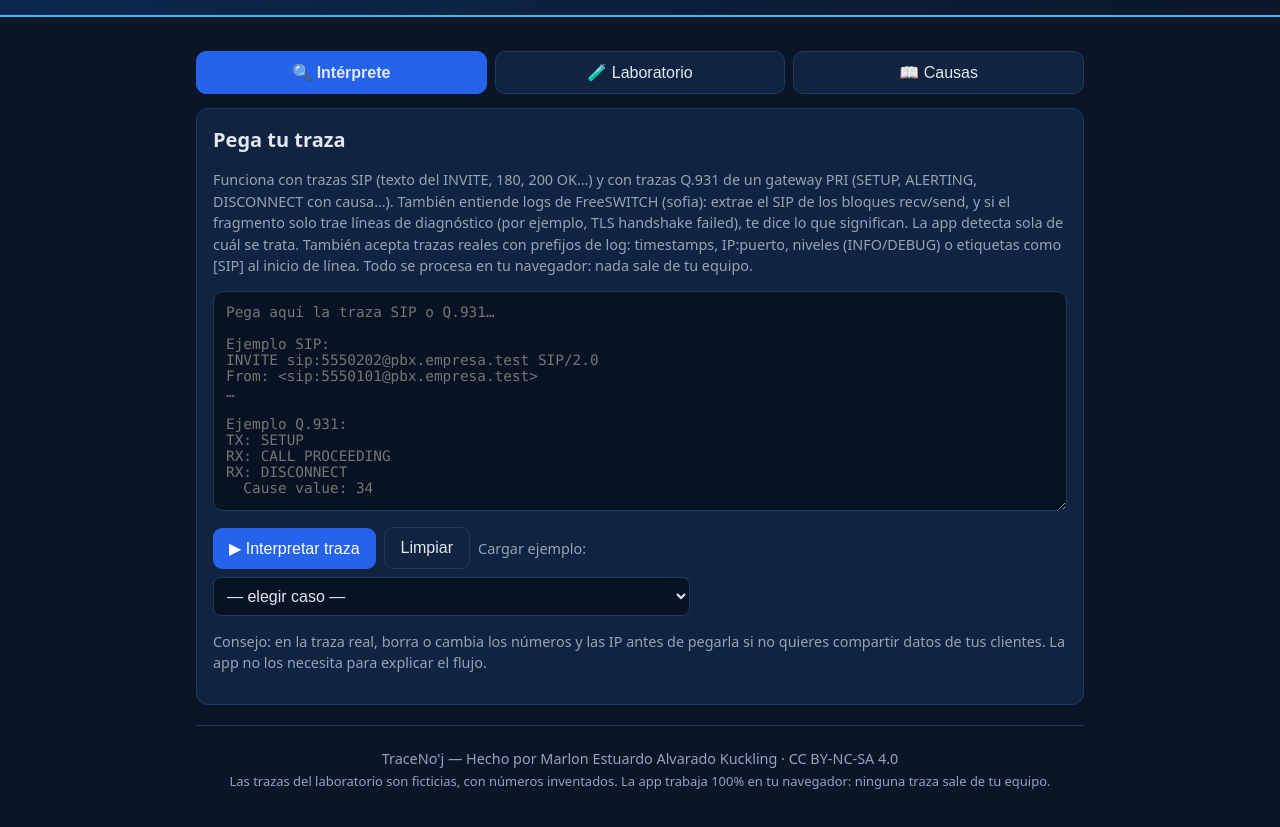
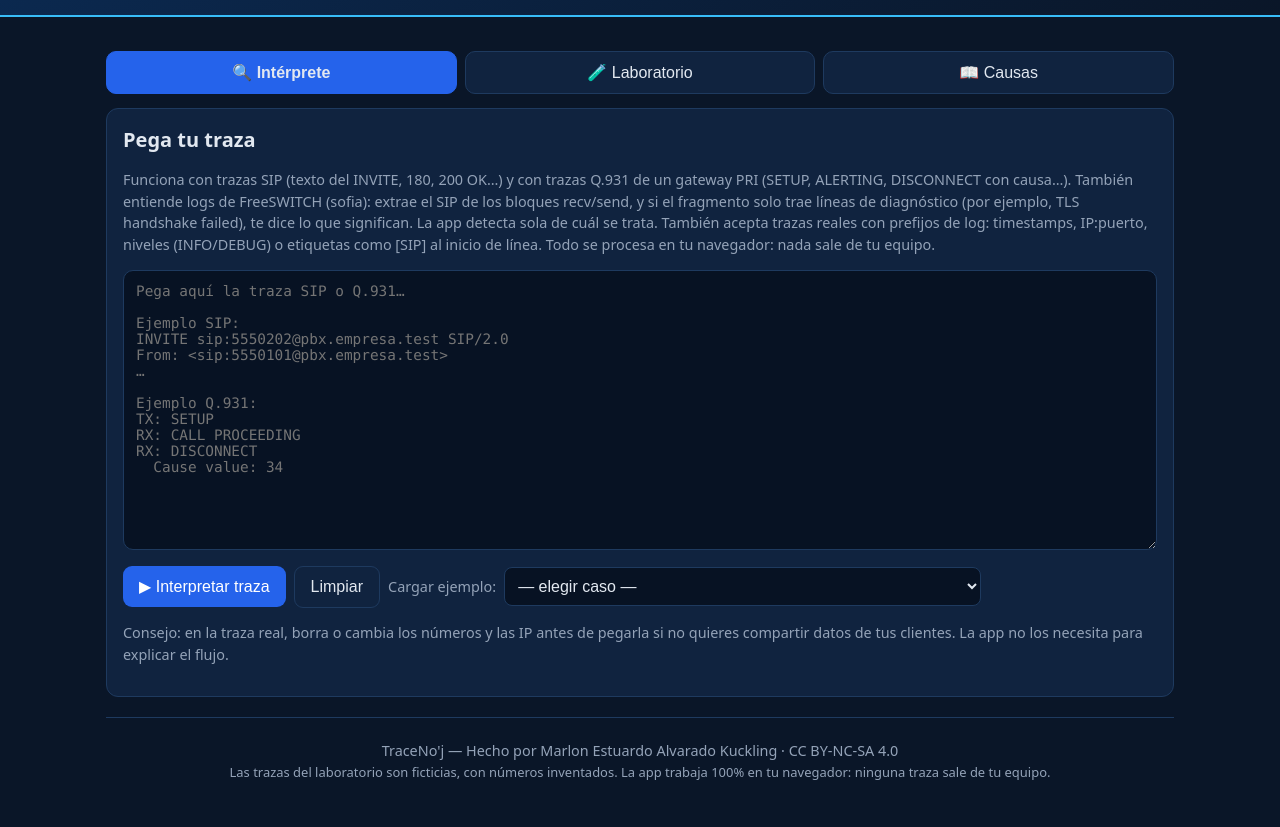
Before and after one commit to kuckling/trace-noj, a plain HTML site: page index.html in a window 1280 px wide. Shown: the part 101-928 px from the top of the page. Drawn offline with Linux system fonts and the light colour scheme.

Commit message:
update ancho

```diff
--- a/index.html
+++ b/index.html
@@ -12,7 +12,7 @@
   }
   *{box-sizing:border-box}
   body{margin:0;background:var(--bg);color:var(--text);font-family:system-ui,-apple-system,"Segoe UI",Roboto,Arial,sans-serif;line-height:1.5}
-  .wrap{max-width:920px;margin:0 auto;padding:16px}
+  .wrap{max-width:1100px;margin:0 auto;padding:16px}
   header{background:linear-gradient(135deg,#0b2a52,#0a1628);border-bottom:2px solid var(--accent);padding:22px 16px 18px;text-align:center}
   header h1{margin:0;font-size:1.9em;letter-spacing:.5px}
   header h1 span{color:var(--accent)}
@@ -27,7 +27,7 @@
   .card h3{margin:14px 0 6px;font-size:1.05em;color:var(--accent)}
   .muted{color:var(--muted)}
   .small{font-size:.9em}
-  textarea{width:100%;min-height:220px;background:#071223;color:var(--text);border:1px solid var(--line);border-radius:10px;padding:12px;font-family:ui-monospace,Consolas,monospace;font-size:.9em;resize:vertical}
+  textarea{width:100%;min-height:280px;background:#071223;color:var(--text);border:1px solid var(--line);border-radius:10px;padding:12px;font-family:ui-monospace,Consolas,monospace;font-size:.9em;resize:vertical}
   select,input[type=text]{background:#071223;color:var(--text);border:1px solid var(--line);border-radius:8px;padding:9px;font-size:1em}
   .row{display:flex;gap:8px;flex-wrap:wrap;align-items:center;margin:10px 0}
   button.btn{background:var(--accent2);color:#fff;border:none;border-radius:9px;padding:11px 16px;font-size:1em;cursor:pointer}
```
